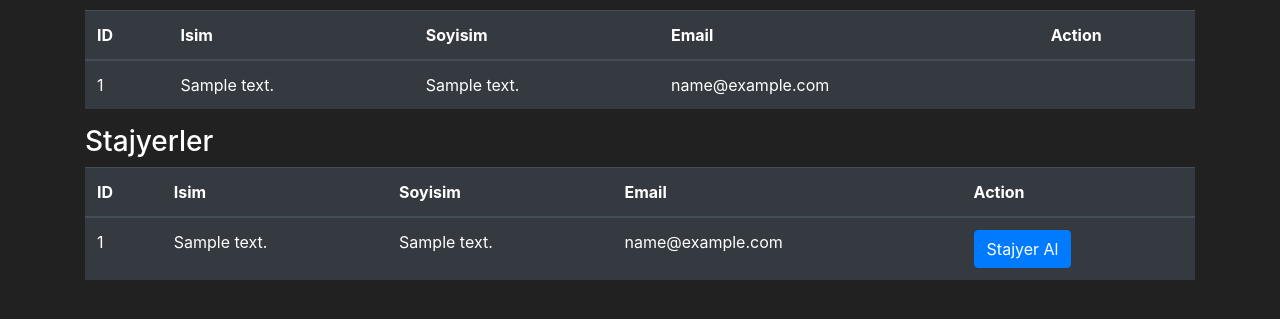
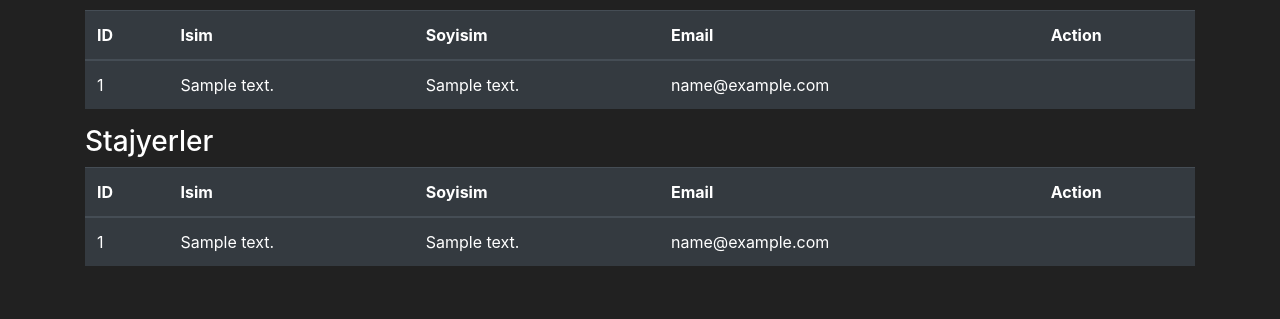
Before and after one commit to Ykpckr/BIL-372-PROJECT, a Flask app: template vetdatabase/pages/templates/admin.html in a window 1280 px wide. Shown: the part 212-531 px from the top of the page. Run offline with Flask 3, Linux system fonts and the light colour scheme; the template is opened without the code that fills it: most values are stand-ins (such as "Sample title", 1, 10 or a date in 2020); some libraries are stand-ins or nearby versions.

Commit message:
Update admin.html

```diff
--- a/vetdatabase/pages/templates/admin.html
+++ b/vetdatabase/pages/templates/admin.html
@@ -37,7 +37,7 @@
                 <td>{{ hekim.soyisim }}</td>
                 <td>{{ hekim.email }}</td>
                 <td>
-                    {% if user_role == 'stajyer' %}
+                    {% if user_role == 'stajyer' and linked_hekim_no == hekim.num %}
                     <form method="POST" action="{{ url_for('baglidir_remove', hekim_no=hekim.num) }}">
                         <button type="submit" class="btn btn-outline btn-danger">Hekimden Ayrıl</button>
                     </form>
@@ -68,7 +68,7 @@
                 <td>{{ stajyer.soyisim }}</td>
                 <td>{{ stajyer.email }}</td>
                 <td>
-                    {% if user_role != 'stajyer' %}
+                    {% if user_role == 'hekim' and stajyer.num in unlinked_stajyers %}
                     <form method="POST" action="{{ url_for('baglidir_add', stajyer_no=stajyer.num) }}">
                         <button type="submit" class="btn btn-outline btn-primary">Stajyer Al</button>
                     </form>
```
